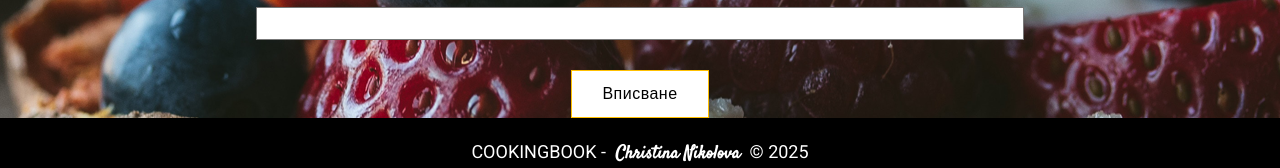
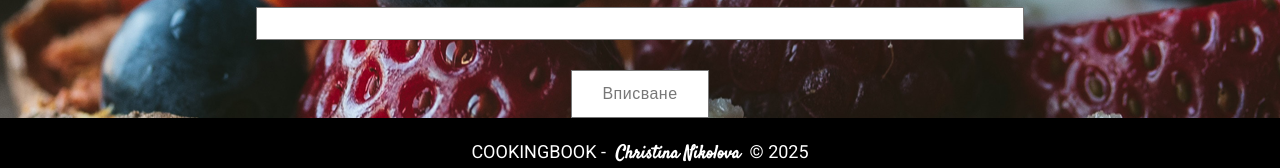
Before and after one commit to ChristinaNikolova/CookingBook, a React (Vite) app in the folder client/: page /auth/login in a window 1280 px wide. Shown: the part 276-444 px from the top of the page. Built offline with nearby package versions, Linux system fonts and the light colour scheme.

Commit message:
disabled button when inputs invalid

```diff
--- a/client/src/components/Auth/Login/Login.jsx
+++ b/client/src/components/Auth/Login/Login.jsx
@@ -8,7 +8,7 @@ const initialValue = {
 };
 
 export default function Login() {
-  const { fieldHandler, submitHandler, errors } = useForm(
+  const { fieldHandler, submitHandler, errors, disabledForm } = useForm(
     loginHandler,
     "login",
     initialValue
@@ -36,7 +36,7 @@ export default function Login() {
           error={errors.password}
           {...fieldHandler("password")}
         />
-        <Button text="Вписване" />
+        <Button text="Вписване" disabled={disabledForm()} />
       </form>
     </section>
   );
--- a/client/src/components/Auth/Register/Register.jsx
+++ b/client/src/components/Auth/Register/Register.jsx
@@ -2,7 +2,7 @@ import useForm from "../../../hooks/useForm";
 import Button from "../../shared/Button/Button";
 import CustomInput from "../../shared/CustomInput/CustomInput";
 
-// todo disabled button + disabled button during fetch
+// todo disabled button during fetch
 const initialValue = {
   email: "",
   password: "",
@@ -10,8 +10,9 @@ const initialValue = {
 };
 
 export default function Register() {
-  const { fieldHandler, submitHandler, errors } = useForm(
+  const { fieldHandler, submitHandler, errors, disabledForm } = useForm(
     registerHandler,
+    "register",
     initialValue
   );
 
@@ -44,7 +45,7 @@ export default function Register() {
           error={errors.rePass}
           {...fieldHandler("rePass")}
         />
-        <Button text="Регистрация" />
+        <Button text="Регистрация" disabled={disabledForm()} />
       </form>
     </section>
   );
--- a/client/src/components/shared/Button/Button.jsx
+++ b/client/src/components/shared/Button/Button.jsx
@@ -1,6 +1,6 @@
-export default function Button({ text }) {
+export default function Button({ text, disabled = true }) {
   return (
-    <button className="btn" type="sumbit">
+    <button className="btn" type="sumbit" disabled={disabled}>
       {text}
     </button>
   );
--- a/client/src/hooks/useForm.js
+++ b/client/src/hooks/useForm.js
@@ -1,7 +1,6 @@
 import { useState } from "react";
 import { validator } from "../utils/validator";
 
-// todo add constant for the error messages
 export default function useForm(callback, validatorName, initialValues) {
   const [values, setValues] = useState(initialValues);
   const [touched, setTouched] = useState({});
@@ -39,9 +38,14 @@ export default function useForm(callback, validatorName, initialValues) {
     setErrors(errors);
   };
 
+  const disabledForm = () => {
+    return Object.values(values).some((x) => !x) || Object.keys(errors).length;
+  };
+
   return {
     submitHandler,
     fieldHandler,
     errors,
+    disabledForm,
   };
 }
--- a/client/src/styles/buttons.css
+++ b/client/src/styles/buttons.css
@@ -13,3 +13,13 @@
   color: var(--clr-white);
   background-color: var(--clr-yellow);
 }
+
+.btn:disabled {
+  color: var(--clr-grey);
+  border-color: var(--clr-grey);
+}
+
+.btn:disabled:hover {
+  cursor: not-allowed;
+  background-color: var(--clr-white);
+}
```
